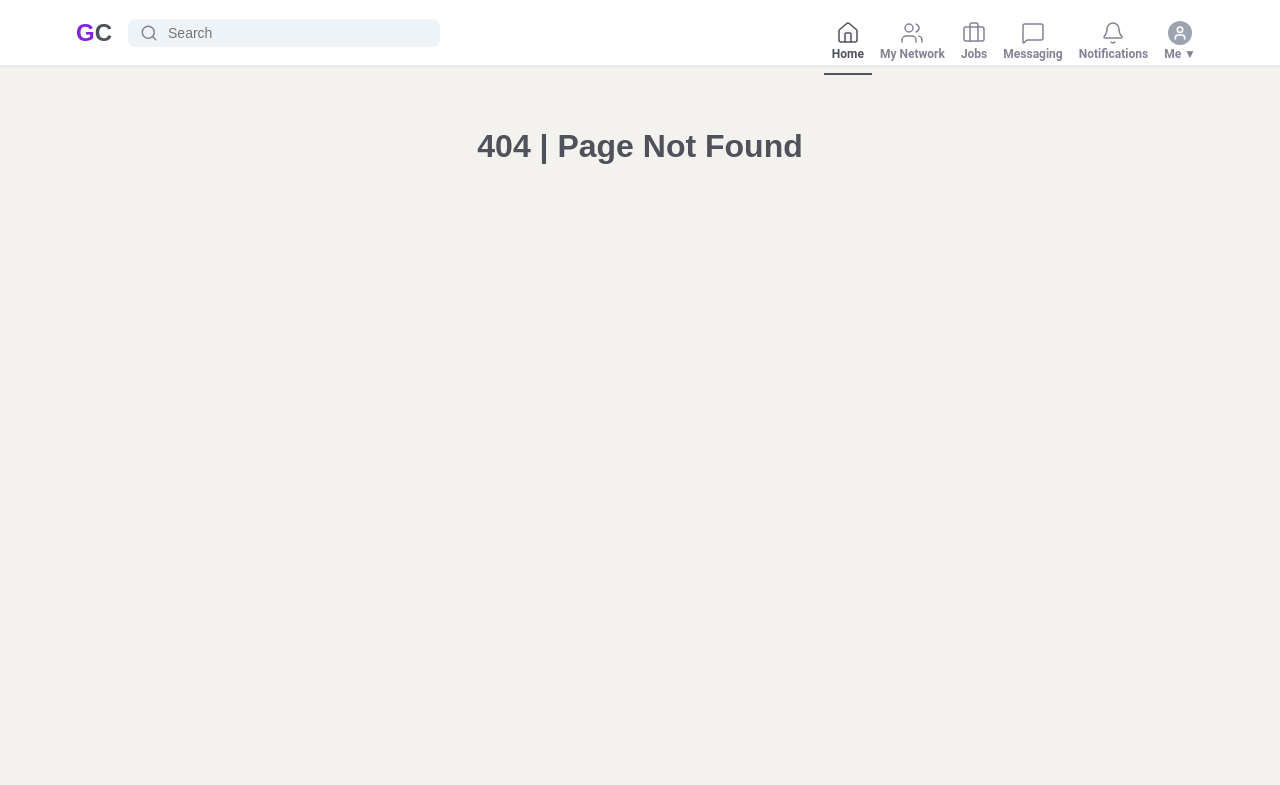
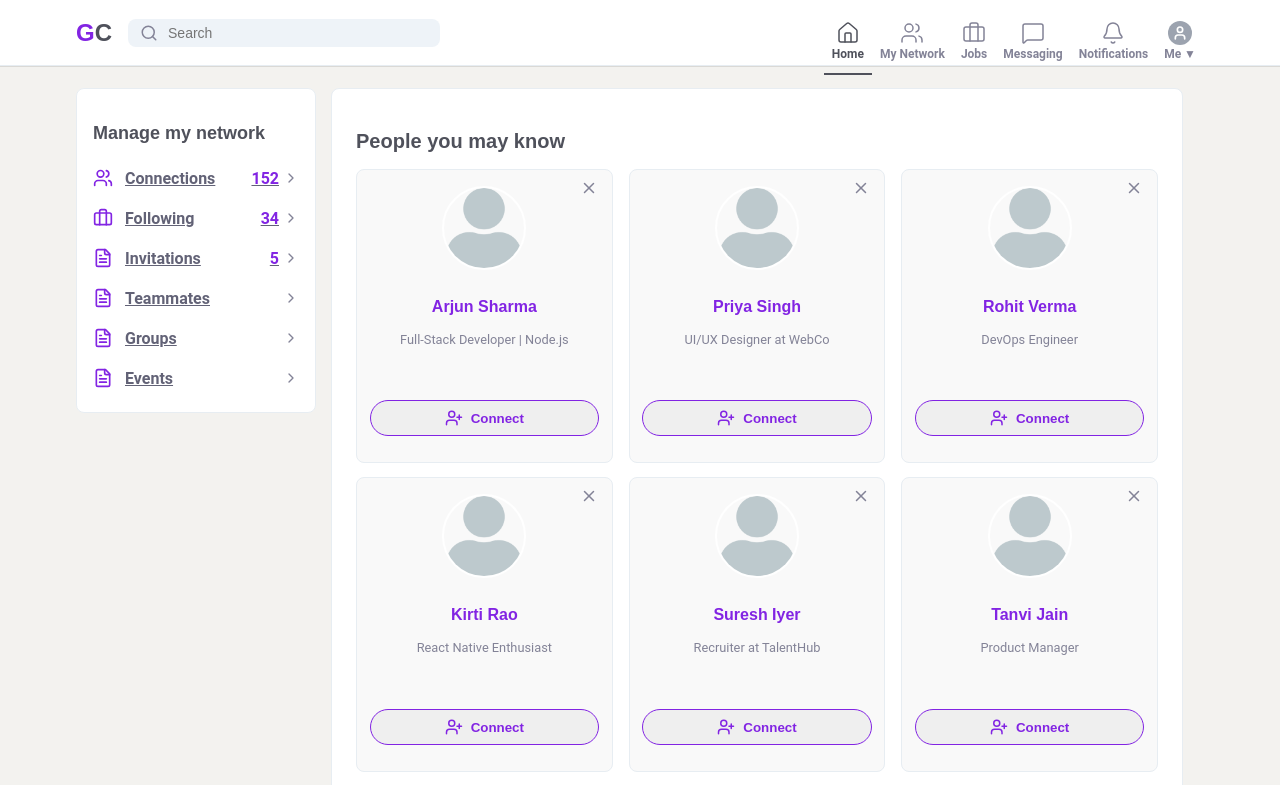
Before and after one commit to GodsaintBHH26/Global_conect_final_week_major-project, a React (Vite) app in the folder client/: page /mynetwork in a window 1280 px wide. Before the commit this address had no page. Shown: the top 785 px of the page. Built offline with nearby package versions, Linux system fonts and the light colour scheme.

Commit message:
feat: Completed MyNetworkPage UI with fixed sidebar and finalized all core page layouts (Home, Jobs, Network).

```diff
--- a/client/src/App.jsx
+++ b/client/src/App.jsx
@@ -4,7 +4,7 @@ import { BrowserRouter, Routes, Route } from 'react-router-dom';
 import Header from './components/Header';
 import HomePage from './pages/HomePage';
 import JobsPage from './pages/JobsPage';
-
+import MyNetworkPage from './pages/MyNetworkPage';
 
 const App = () => {
   return (
@@ -16,7 +16,7 @@ const App = () => {
             <Routes>
                  <Route path="/" element={<HomePage />} />
                 <Route path="/home" element={<HomePage />} />
-
+                 <Route path="/mynetwork" element={<MyNetworkPage />} />
                   <Route path="/jobs" element={<JobsPage />} />
 
    <Route path="*" element={<h1 style={{ textAlign: 'center', marginTop: '4rem' }}>404 | Page Not Found</h1>} />
--- /dev/null
+++ b/client/src/components/NetworkSidebar.jsx
@@ -0,0 +1,62 @@
+// src/components/NetworkSidebar.jsx
+
+import React from 'react';
+import { Users, Briefcase, FileText, ChevronRight } from 'lucide-react';
+
+// --- Dummy Counts ---
+const dummyCounts = {
+    invitations: 5,
+    contacts: 152,
+    following: 34,
+};
+
+const SidebarLink = ({ Icon, label, count }) => (
+    <a href={`#${label.toLowerCase().replace(' ', '-')}`}
+       style={{
+           display: 'flex',
+           alignItems: 'center',
+           justifyContent: 'space-between',
+           padding: '0.5rem 0',
+           fontSize: '1rem',
+           fontWeight: 600,
+           color: 'var(--gc-color-text)',
+           cursor: 'pointer',
+           transition: 'color 150ms'
+       }}
+       className="gc-link-primary"
+    >
+        <div style={{ display: 'flex', alignItems: 'center', gap: '0.75rem' }}>
+            <Icon size={20} style={{ color: 'var(--gc-color-primary)' }} />
+            <span>{label}</span>
+        </div>
+
+        <div style={{ display: 'flex', alignItems: 'center', gap: '0.25rem' }}>
+            {count !== undefined && <span style={{ color: 'var(--gc-color-primary)' }}>{count}</span>}
+            <ChevronRight size={16} style={{ color: 'var(--gc-color-text-muted)' }} />
+        </div>
+    </a>
+);
+
+
+const NetworkSidebar = () => {
+    return (
+        <div className="gc-card" style={{ padding: '1rem', height: 'fit-content'  }}>
+            <h3 style={{ fontSize: '1.125rem', fontWeight: 600, marginBottom: '1rem', color: 'var(--gc-color-heading)' }}>
+                Manage my network
+            </h3>
+
+            <div style={{ display: 'flex', flexDirection: 'column', gap: '0.25rem' }}>
+
+                <SidebarLink Icon={Users} label="Connections" count={dummyCounts.contacts} />
+                <SidebarLink Icon={Briefcase} label="Following" count={dummyCounts.following} />
+                <SidebarLink Icon={FileText} label="Invitations" count={dummyCounts.invitations} />
+                <SidebarLink Icon={FileText} label="Teammates" />
+                <SidebarLink Icon={FileText} label="Groups" />
+                <SidebarLink Icon={FileText} label="Events" />
+
+            </div>
+        </div>
+    );
+};
+
+export default NetworkSidebar;
--- /dev/null
+++ b/client/src/components/SuggestedConnectionCard.jsx
@@ -0,0 +1,62 @@
+// src/components/SuggestedConnectionCard.jsx
+
+import React from 'react';
+import user1 from '../assets/user.png';
+import { X, UserPlus } from 'lucide-react';
+
+const SuggestedConnectionCard = ({ user }) => {
+    return (
+        <div className="gc-card" style={{ padding: '0', textAlign: 'center', overflow: 'hidden', height: '100%', position: 'relative' , backgroundColor:'#ececec50' }}>
+
+            {/* Close/Dismiss Button */}
+            <button
+                className="gc-btn-reset"
+                style={{ position: 'absolute', top: '0.5rem', right: '0.5rem', color: 'var(--gc-color-text-muted)' }}
+                onClick={() => console.log(`Dismissed connection: ${user.name}`)}
+            >
+                <X size={18} />
+            </button>
+
+            {/* Profile Image/Content */}
+            <div style={{ padding: '1rem' }}>
+                <img
+                    src={user1}
+                    alt={user.name}
+                    style={{ width: '80px', height: '80px', borderRadius: '50%', border: '2px solid white', margin: '0 auto 0.5rem' }}
+                />
+
+                <h3 className="gc-link-primary" style={{ fontSize: '1rem', fontWeight: 600 }}>
+                    {user.name}
+                </h3>
+                <p style={{ color: 'var(--gc-color-text-muted)', fontSize: '0.8rem', minHeight: '32px' }}>
+                    {user.headline}
+                </p>
+            </div>
+
+            {/* Connect Button */}
+            <button
+                className="gc-btn-base"
+                style={{
+                    width: '90%',
+                    padding: '0.5rem',
+                    border: '1px solid var(--gc-color-primary)',
+                    color: 'var(--gc-color-primary)',
+                    fontWeight: 600,
+                    marginBottom: '1rem',
+                    borderRadius: '2rem',
+                    display: 'flex',
+                    alignItems: 'center',
+                    justifyContent: 'center',
+                    gap: '0.5rem',
+                    margin: '0.5rem auto 1rem auto'
+                }}
+                onClick={() => console.log(`Connecting with: ${user.name}`)}
+            >
+                <UserPlus size={18} />
+                Connect
+            </button>
+        </div>
+    );
+};
+
+export default SuggestedConnectionCard;
--- /dev/null
+++ b/client/src/pages/MyNetworkPage.jsx
@@ -0,0 +1,68 @@
+// src/pages/MyNetworkPage.jsx
+
+import React from 'react';
+import Header from '../components/Header';
+import NetworkSidebar from '../components/NetworkSidebar'; // Will create this next
+import SuggestedConnectionCard from '../components/SuggestedConnectionCard'; // Will create this next
+import PLACEHOLDER_USER_AVATAR_URL from '../assets/user.png' ;
+// --- Dummy Data for Suggestions ---
+const suggestedUsers = [
+    { id: 1, name: "Arjun Sharma", headline: "Full-Stack Developer | Node.js", avatar: "PLACEHOLDER_USER_AVATAR_URL" },
+    { id: 2, name: "Priya Singh", headline: "UI/UX Designer at WebCo", avatar: "PLACEHOLDER_USER_AVATAR_URL" },
+    { id: 3, name: "Rohit Verma", headline: "DevOps Engineer", avatar: "PLACEHOLDER_USER_AVATAR_URL" },
+    { id: 4, name: "Kirti Rao", headline: "React Native Enthusiast", avatar: "PLACEHOLDER_USER_AVATAR_URL" },
+    { id: 5, name: "Suresh Iyer", headline: "Recruiter at TalentHub", avatar: "PLACEHOLDER_USER_AVATAR_URL" },
+    { id: 6, name: "Tanvi Jain", headline: "Product Manager", avatar: "PLACEHOLDER_USER_AVATAR_URL" },
+    { id: 7, name: "Vikas Gupta", headline: "Data Scientist", avatar: "PLACEHOLDER_USER_AVATAR_URL" },
+    { id: 8, name: "Anjali Dubey", headline: "MERN Stack Intern", avatar: "PLACEHOLDER_USER_AVATAR_URL" },
+];
+
+const MyNetworkPage = () => {
+    return (
+        <div style={{ minHeight: '100vh', paddingTop: '0', backgroundColor: '#f3f2ef' }}>
+            <Header />
+
+            <main className="container-3col" style={{
+                padding: '1.5rem 0',
+                display: 'flex', // Use Flexbox for outer structure
+                gap: '1.5rem'
+            }}>
+
+                {/* Column 1: Network Sidebar (FIXED POSITION) */}
+                <div style={{
+                    position: 'fixed', // <-- CRUCIAL FIX: Lock to viewport
+                       width: '240px',    // Explicit width for the fixed sidebar
+                    height: 'calc(100vh - 80px)', // Allow content to scroll inside if long
+                    overflowY: 'auto', // Allow internal scrolling if content is too long
+                    paddingBottom: '1rem',
+                    zIndex: 10 // Keep it above main content
+                }}>
+                    <NetworkSidebar />
+                </div>
+
+                {/* Column 2: Suggested Connections Grid (MAIN SCROLLABLE CONTENT) */}
+                <div style={{
+                    // Push this column over by the width of the fixed sidebar plus the gap
+                    marginLeft: '255px', // 240px width + 15px gap (approx)
+                    flexGrow: 1, // Allow it to take up the rest of the space
+                    maxWidth: '852px', // Keep content within reasonable bounds
+                }}>
+                    <div className="gc-card" style={{ padding: '1.5rem' }}>
+                        <h2 style={{ marginBottom: '1rem', fontSize: '1.25rem', fontWeight: 600, color: 'var(--gc-color-heading)' }}>
+                            People you may know
+                        </h2>
+
+                        {/* Grid for Suggestion Cards */}
+                        <div style={{ display: 'grid', gridTemplateColumns: 'repeat(auto-fill, minmax(200px, 1fr))', gap: '1rem' }}>
+                            {suggestedUsers.map(user => (
+                                <SuggestedConnectionCard key={user.id} user={user} />
+                            ))}
+                        </div>
+                    </div>
+                </div>
+            </main>
+        </div>
+    );
+};
+
+export default MyNetworkPage;
```
Also changed, not shown: client/src/index.css (line endings or trailing spaces).
